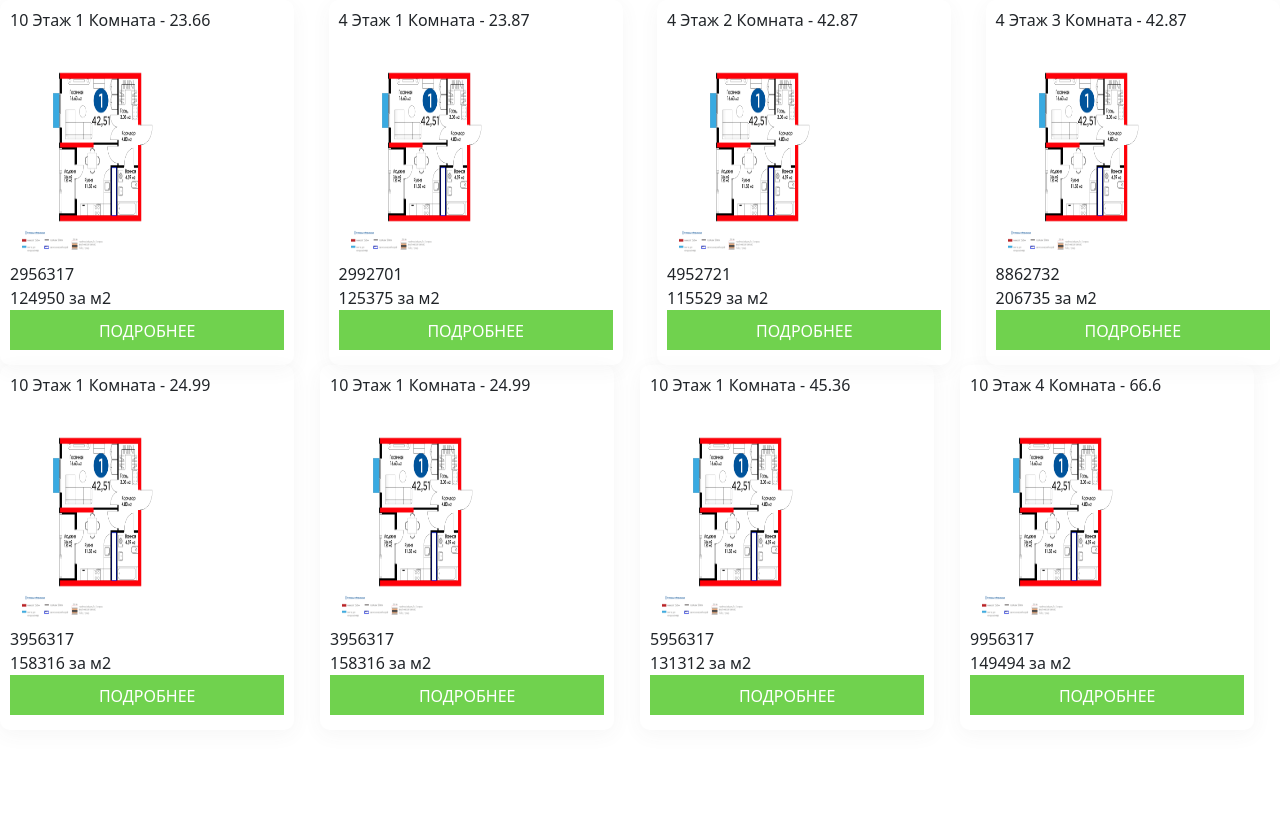
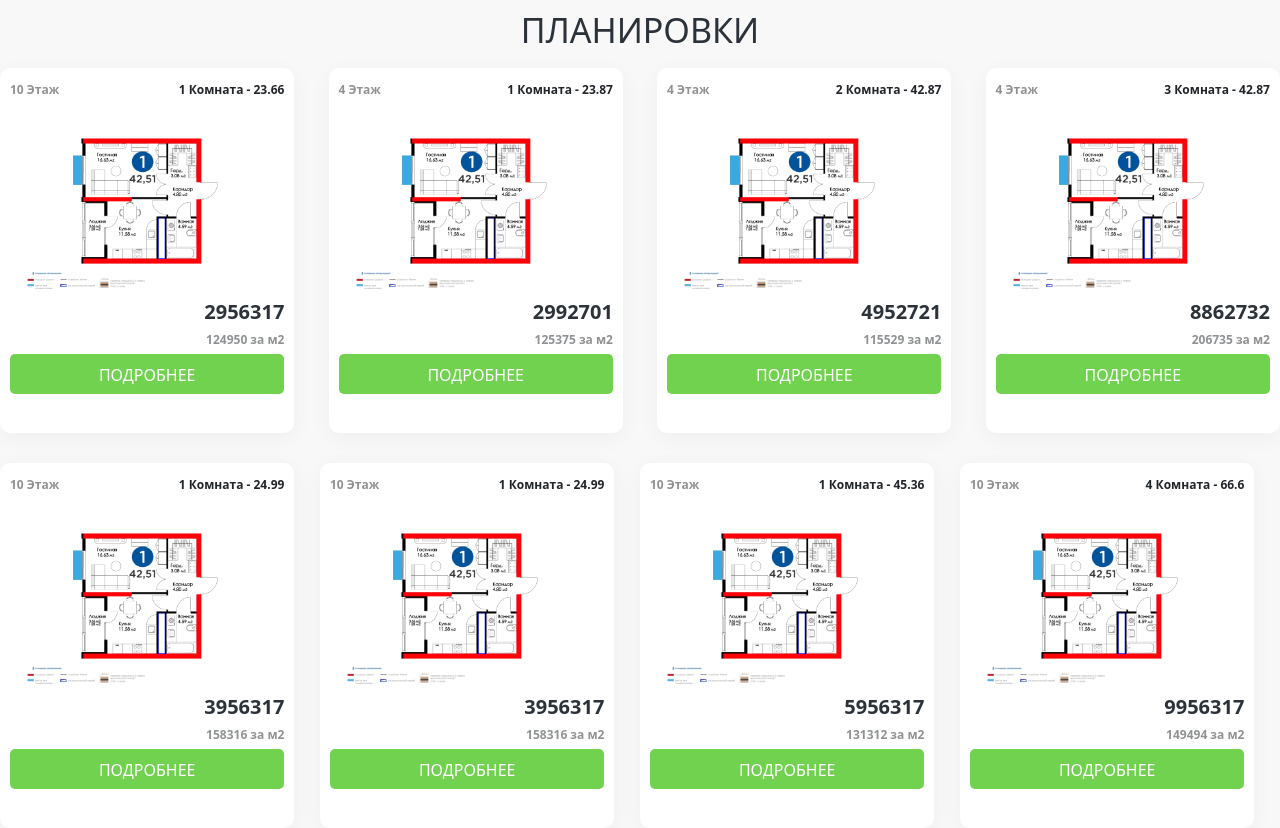
Before and after one commit to keysman59/layouts-app, a Vue app: page / in a window 1280 px wide. Shown: the top 828 px of the page. Before the commit the page ends 800 px from the top, so only its background shows below. Built offline with nearby package versions, Linux system fonts and the light colour scheme.

Commit message:
add styles and computeds in RoomItem

```diff
--- a/src/App.vue
+++ b/src/App.vue
@@ -1,5 +1,6 @@
 <template>
   <div id="app">
+    <h2 class="app-name__caption">Планировки</h2>
     <Main />
   </div>
 </template>
@@ -17,4 +18,18 @@ export default {
 
 <style lang="scss">
 
+body {
+  background: #F8F8F8 !important;
+}
+
+.app-name__caption {
+  font-style: normal;
+  font-weight: normal;
+  font-size: 34px;
+  line-height: 60px;
+  text-align: center;
+  text-transform: uppercase;
+  color: #2C323A;
+}
+
 </style>
--- a/src/components/RoomItem.vue
+++ b/src/components/RoomItem.vue
@@ -1,8 +1,12 @@
 <template>
     <div class="room-item">
         <div class="room-item__top">
-            {{ floor + ' Этаж' }}
-            {{ rooms + ' Комната' }} -  {{ square }}
+            <div class="room-item__text text-opacity">
+                {{ compFloor }}
+            </div>
+            <div class="room-item__text">
+                {{ compRooms }} -  {{ square }}
+            </div>
         </div>
         <div class="room-item__wrp-img">
             <img class="room-item__img" :src="require(`../assets/images/${img.toLowerCase()}`)">
@@ -10,8 +14,8 @@
         <div class="room-item__price">
             {{ price }}
         </div>
-        <div class="room-item__mprice">
-            {{ Math.round(price / square) + ' за м2' }}
+        <div class="room-item__text text-opacity">
+            {{ compMprice }}
         </div>
         <button class="room-item__btn">Подробнее</button>
     </div>
@@ -22,7 +26,18 @@
 
 export default {
     name: 'RoomItem',
-    props: ['floor','square','rooms','price','img']
+    props: ['floor','square','rooms','price','img'],
+    computed: {
+        compFloor() {
+            return this.floor + ' Этаж'
+        },
+        compRooms() {
+            return this.rooms + ' Комната'
+        },
+        compMprice() {
+            return Math.round(this.price / this.square) + ' за м2'
+        }
+    }
 }
 
 </script>
@@ -36,6 +51,8 @@ export default {
     width: 100%;
     height: 365px;
     padding: 8px 10px 10px 10px;
+    background: #FFFFFF;
+    margin-bottom: 30px;
 
     &__top {
         display: flex;
@@ -44,14 +61,29 @@ export default {
         flex: 0 0 auto;
     }
 
+    &__price {
+        color: #2C323A;
+        font-style: normal;
+        font-weight: bold;
+        font-size: 20px;
+        line-height: 28px;
+        text-align: end;
+    }
+
+    &__text {
+        font-style: normal;
+        font-weight: bold;
+        font-size: 12px;
+        line-height: 28px;
+        text-align: end;
+    }
+
     &__wrp-img {
-        width: 188px;
-        height: 230px;
+        width: 100%;
     }
 
     &__img {
         width: 100%;
-        height: 100%;
     }
 
     &__btn {
@@ -64,7 +96,12 @@ export default {
         border-color: transparent;
         outline: none;
         width: 100%;
+        border-radius: 5px;
     }
 }
 
+.text-opacity {
+    opacity: 0.5;
+}
+
 </style>
```
